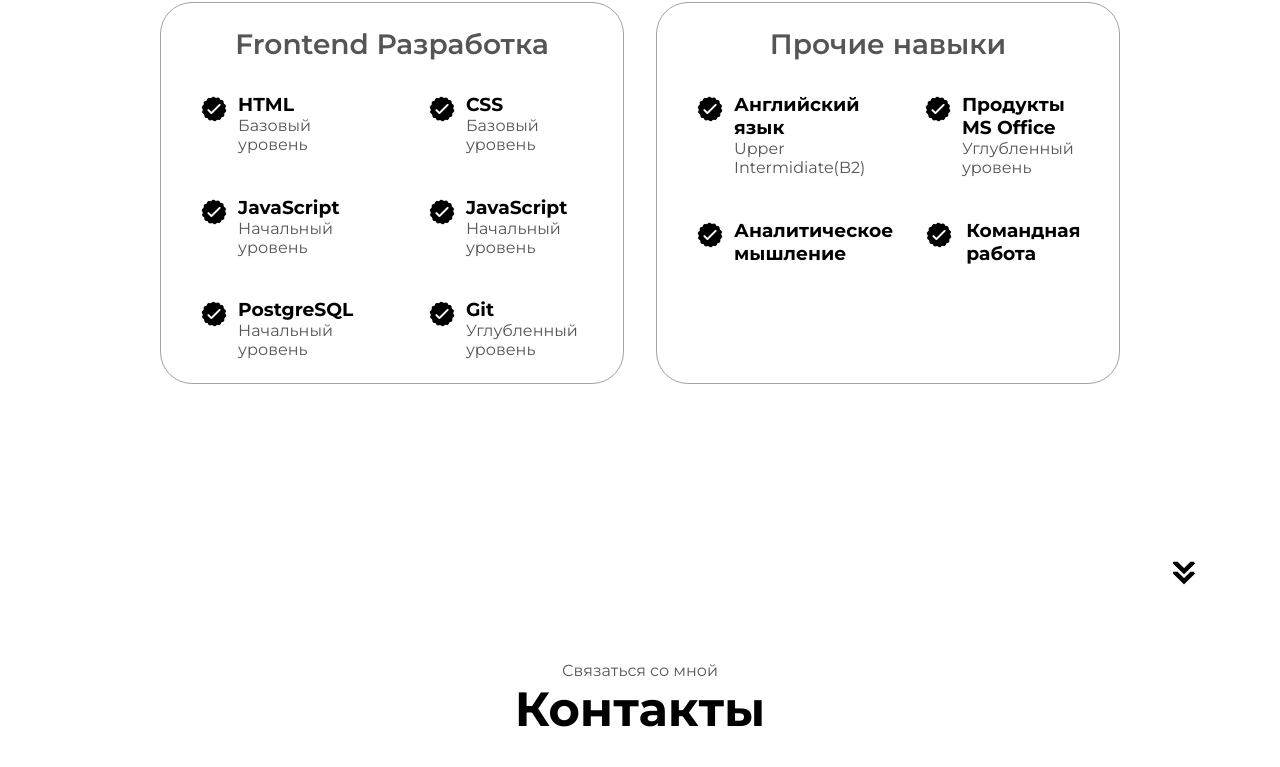
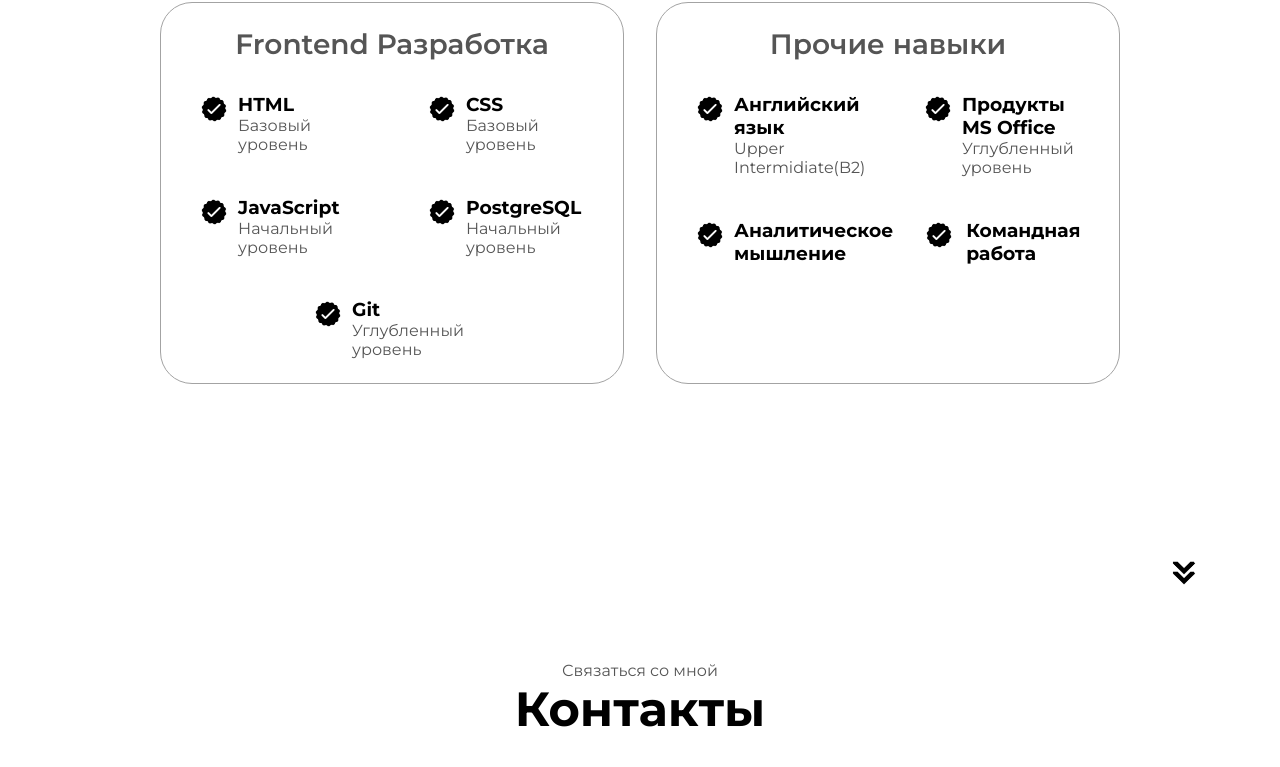
Before and after one commit to BigMezen/CV-Kirill-Mezenev, a plain HTML site: page index.html in a window 1280 px wide. Shown: the part 1803-2570 px from the top of the page. Drawn offline with Linux system fonts and the light colour scheme.

Commit message:
Исправить повторяющийся пункт про JavaScript

```diff
--- a/index.html
+++ b/index.html
@@ -122,13 +122,6 @@
                         <article>
                             <img src="checkmark.png" alt="Experience icon" class="icon" />
                             <div>
-                                <h3>JavaScript</h3>
-                                <p>Начальный уровень</p>
-                            </div>
-                        </article>
-                        <article>
-                            <img src="checkmark.png" alt="Experience icon" class="icon" />
-                            <div>
                                 <h3>PostgreSQL</h3>
                                 <p>Начальный уровень</p>
                             </div>
```
